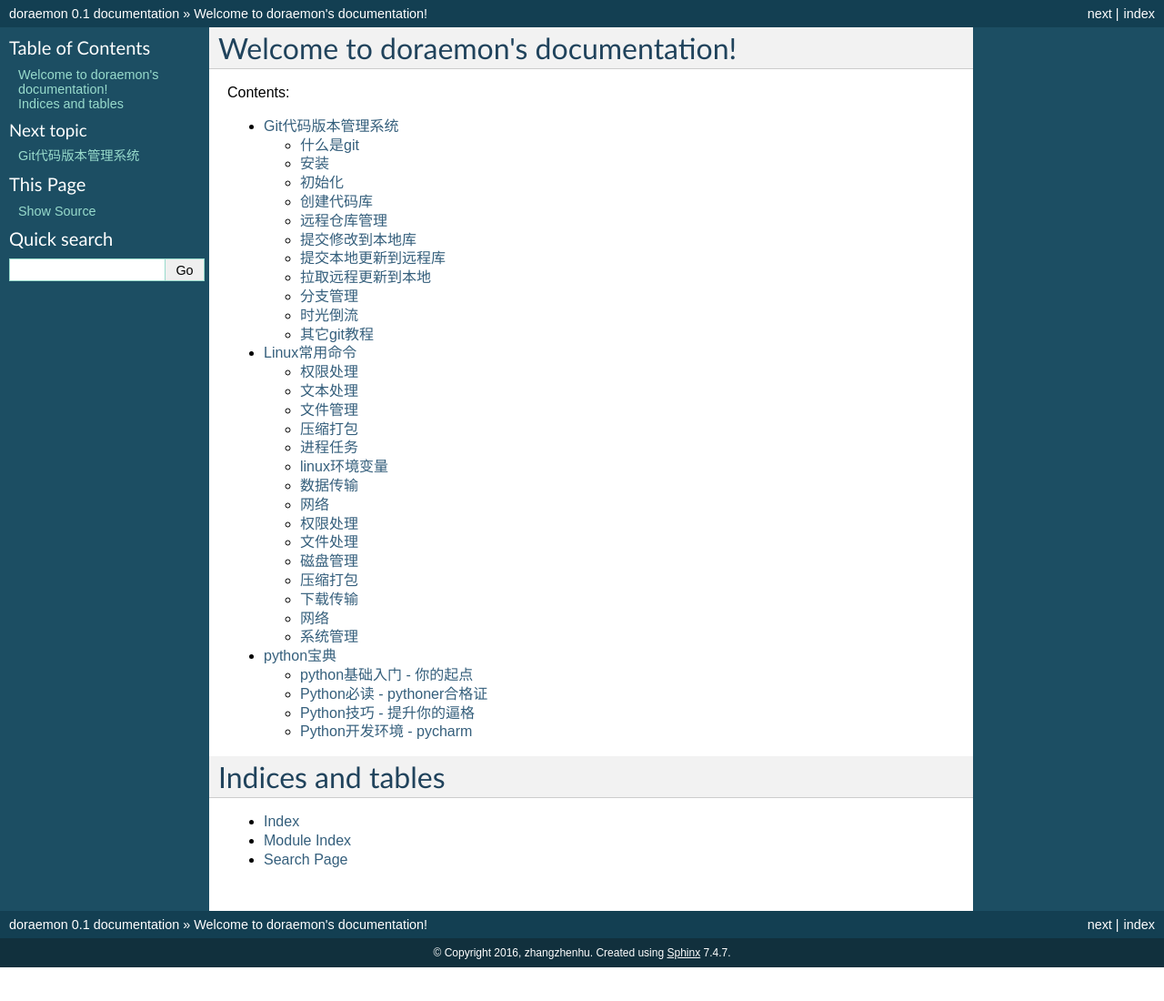
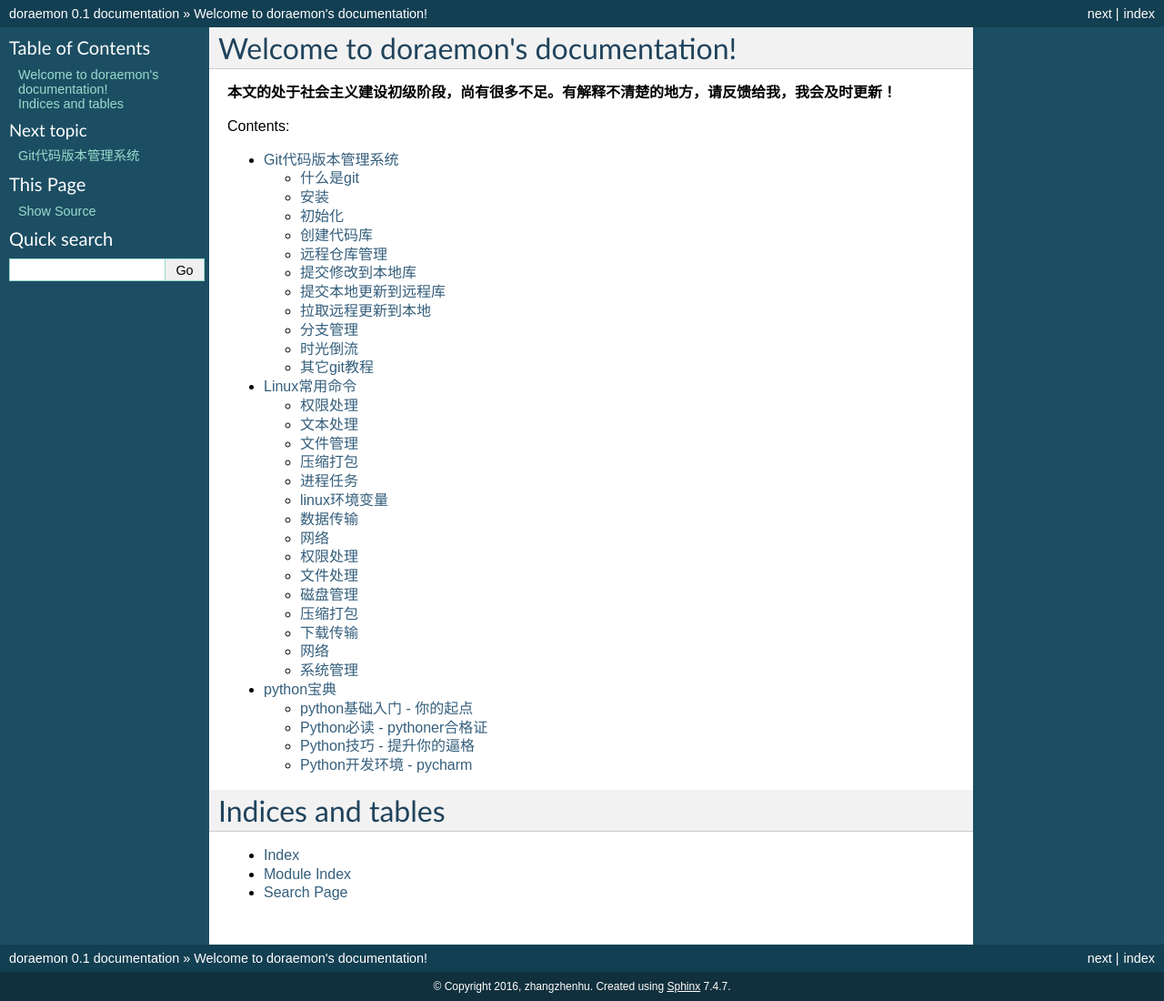
Before and after one commit to zhangzhenhu/Doraemon, a Sphinx documentation site: the page built from source/index.rst, in a window 1280 px wide. Shown: the whole page at 91% size. Built offline with Sphinx 7.4.7, drawn with Linux system fonts in a browser that asks for light colours; before the commit the page ends 1063 px from its top, so only the background shows below that.

Commit message:
dev
Change-Id: I9f4e81839e4aa1556f66dfddeec8be587ca94b88

```diff
--- a/source/index.rst
+++ b/source/index.rst
@@ -5,6 +5,8 @@
 
 Welcome to doraemon's documentation!
 ====================================
+
+**本文的处于社会主义建设初级阶段，尚有很多不足。有解释不清楚的地方，请反馈给我，我会及时更新！**
 
 Contents:
 
```
